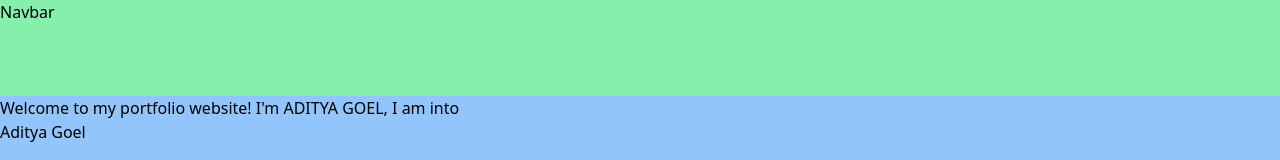
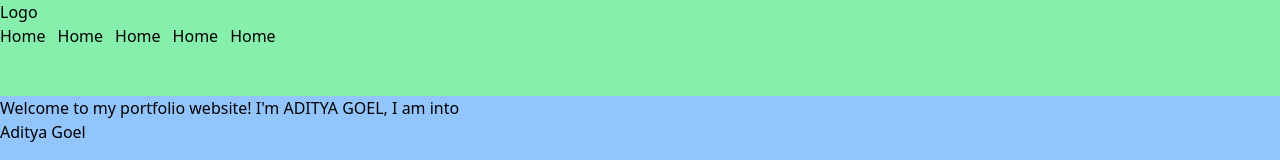
Before and after one commit to AdityaGoel0320/Reactjs-Advanced-Cart-System, a React (Create React App) app: page / in a window 1280 px wide. Shown: the top 160 px of the page. Built offline with nearby package versions, Linux system fonts and the light colour scheme.

Commit message:
03/06/23

```diff
--- a/src/Components/ContactMe.js
+++ b/src/Components/ContactMe.js
@@ -3,7 +3,7 @@ import React from 'react'
 export default function ContactMe() {
   return (
     <>
-      <div className='uppercase  bg-yellow-300 h-72'>
+      <div id="contact" className='uppercase  bg-yellow-300 h-72'>
         <h1>
 
         ContactMe
--- a/src/Components/Navbar.js
+++ b/src/Components/Navbar.js
@@ -6,7 +6,18 @@ export default function Navbar() {
         <>
             <div className='bg-green-300 h-24'>
 
-                <h1>Navbar</h1>
+                <h1>Logo</h1>
+
+
+                <ul className="flex gap-3 ">
+                    <a href=""><li>Home</li></a>
+                    <a href=""><li>Home</li></a>
+                    <a href=""><li>Home</li></a>
+                    <a href=""><li>Home</li></a>
+                    <a href=""><li>Home</li></a>
+                </ul>
+
+
             </div>
         </>
 
```
